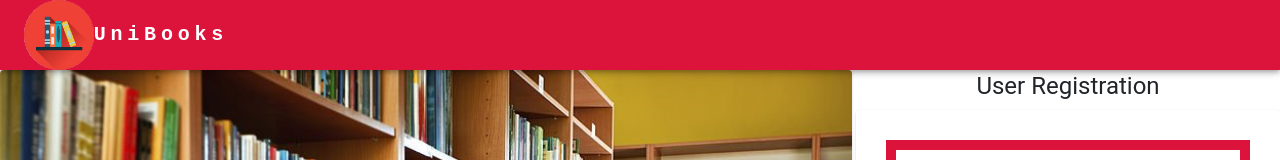
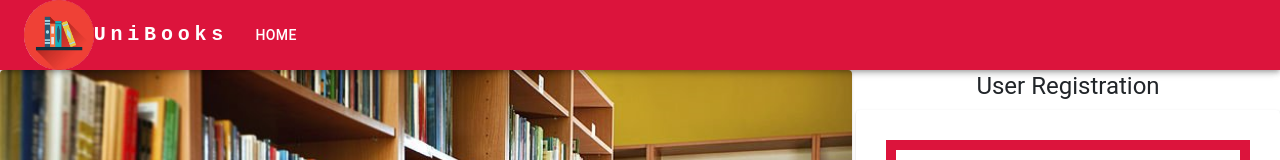
Before and after one commit to Apoorva0206-coder/Project, a React (Create React App) app: page /Signup in a window 1280 px wide. Shown: the top 160 px of the page. Built offline with nearby package versions, Linux system fonts and the light colour scheme.

Commit message:
Update Signup.js

```diff
--- a/src/Signup.js
+++ b/src/Signup.js
@@ -12,12 +12,16 @@ import Card from '@mui/material/Card';
 import Alert from '@mui/material/Alert';
 import CardMedia from '@mui/material/CardMedia';
 import Axios from 'axios';
-
+import { Button } from '@mui/material';
+const pages = ['Home'];
 
 
 function Signup()
 {
   const navigate = useNavigate();
+  const openmenu=()=>{
+    navigate('/Home');
+    }
 const validateemail = e =>
 {
         var em=e.target.value;
@@ -95,6 +99,15 @@ const [cpaswd, setConfirmPassword] = useState()
                   >
                     UniBooks
                   </Typography>
+                  {pages.map((page) => (
+              <Button
+                key={page}
+                onClick={openmenu}
+                sx={{ my: 2, color: 'white', display: 'block' }}
+              >
+                {page}
+              </Button>
+            ))}
                   <Box sx={{ flexGrow: 1, display: { xs: 'none', md: 'flex' } }}>
                   </Box>
                    {alert ? <Alert variant="filled" severity="info">{alertContent}</Alert> : <></> }
```
